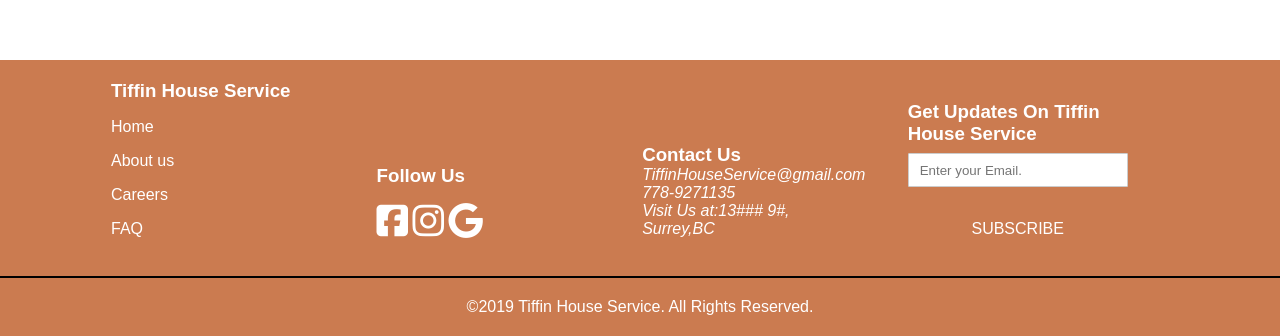
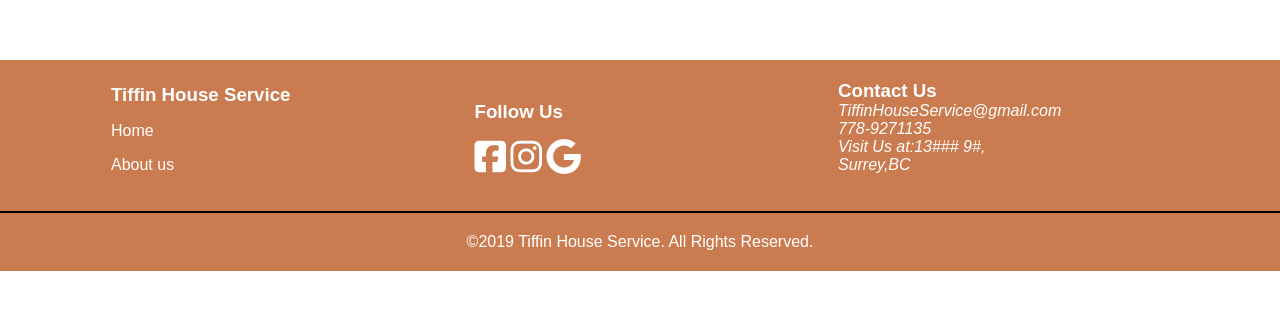
Before and after one commit to charanjattana648/TiffinHouseService, a PHP site: page /users/contact_us.php in a window 1280 px wide. Shown: the part 1380-1716 px from the top of the page. After the commit the page ends 1651 px from the top, so only its background shows below. Run offline with PHP 8.4, Linux system fonts and the light colour scheme; the visitor is signed in with stand-in values (Sample User, id 1); some libraries are stand-ins or nearby versions.

Commit message:
Modified files

```diff
--- a/css/style.css
+++ b/css/style.css
@@ -540,14 +540,14 @@ button#btn_subscribe {
 
 	display: inline-block;
 	padding: 40px 20px;
-	width: 22%;
+	width: 33%;
 	color: white;
 }
 .footer_top .left{
 
 	display: inline-block;
 	padding: 30px 15px;
-	width: 22%;
+	width: 33%;
 	color: white;
 }
 .footer_top .center_2 a{
@@ -741,7 +741,7 @@ div#company_message_outer {
 }
 .footer_top .left, .footer_top .center_1, .footer_top .center_2, .footer_top .right {
     display: inline-block;
-    width: 24%;
+    width: 33%;
     padding: 20px 15px;
 }
 .footer_top h3 {
--- a/inc/Utility/auth.php
+++ b/inc/Utility/auth.php
@@ -22,11 +22,12 @@ public static function add_user(User $new_user,string $type)
 	VALUES(:userfirstName,:user_lastName,:user_email,:user_pass,:user_phoneNUmber,:user_address,:user_postalCode)";
 
 	try{
+		$hashed_password=password_hash($new_user->getPassword(),PASSWORD_BCRYPT);
 		self::$db->query($insert_user_query);
 		self::$db->bind(':userfirstName',$new_user->getFirstName());
 		self::$db->bind(':user_lastName',$new_user->getLastName());
 		self::$db->bind(':user_email',$new_user->getUserEmail());
-		self::$db->bind(':user_pass',$new_user->getPassword());
+		self::$db->bind(':user_pass',$hashed_password);
 		self::$db->bind(':user_phoneNUmber',$new_user->getPhoneNumber());
 		self::$db->bind(':user_address',$new_user->getAddress());
 		self::$db->bind(':user_postalCode',$new_user->getPostalCode());
@@ -54,11 +55,12 @@ public static function add_dealer(Dealer $new_dealer,string $type)
 	VALUES(:userfirstName,:user_lastName,:user_email,:user_pass,:user_phoneNUmber,:user_address,:user_postalCode,:companyName,:isVerified)";
 
 	try{
+		$hashed_password=password_hash($new_dealer->getPassword(),PASSWORD_BCRYPT);
 		self::$db->query($insert_user_query);
 		self::$db->bind(':userfirstName',$new_dealer->getFirstName());
 		self::$db->bind(':user_lastName',$new_dealer->getLastName());
 		self::$db->bind(':user_email',$new_dealer->getUserEmail());
-		self::$db->bind(':user_pass',$new_dealer->getPassword());
+		self::$db->bind(':user_pass',$hashed_password);
 		self::$db->bind(':user_phoneNUmber',$new_dealer->getPhoneNumber());
 		self::$db->bind(':user_address',$new_dealer->getAddress());
 		self::$db->bind(':user_postalCode',$new_dealer->getPostalCode());
@@ -84,18 +86,26 @@ public static function add_dealer(Dealer $new_dealer,string $type)
 
 public static function signIn_user($userEmail,$pass,$type)
 {
-	$get_user_query="SELECT * FROM TiffinHouseDb.$type WHERE userEmail=:userEmail and password=:psw";
+
+	$get_user_query="SELECT * FROM TiffinHouseDb.$type WHERE userEmail=:userEmail";
 
 	try{
+
 		//echo "<br>type is ".$type;
 		self::$db->query($get_user_query);
 		self::$db->bind(":userEmail",$userEmail);
-		self::$db->bind(":psw",$pass);
+		//self::$db->bind(":psw",$hashed_password);
 		self::$db->execute();
 		//$user_data=new Dealer();
 		$user_data=self::$db->singleResult();
 		//var_dump($user_data);
-		return($user_data);
+		if($user_data!="" && password_verify($pass,$user_data->getPassword()))
+		{
+			return($user_data);
+		}
+		return "";
+		//var_dump($user_data);
+
 	}catch(PDOException $e)
 	{
 		echo $e->getMessage();
--- a/inc/controller/Order.js
+++ b/inc/controller/Order.js
@@ -31,12 +31,12 @@ $(document).ready(function(){
     })
 
     $(document).on('submit','form#payment_form',function(){
-        var x=validateData();
-        alert("Data is "+x);
+        var x=validate_Data();
+      //  alert("Data is "+x);
         return  x;
      });
 
-    function validateData(){
+    function validate_Data(){
         console.log("entered order jsfghjjhjhghhgssss");
     if (!regexEmail.test($("#email").val()))
     {
--- a/inc/controller/signUp_validation.js
+++ b/inc/controller/signUp_validation.js
@@ -1,7 +1,7 @@
 
 var phoneNumber=document.getElementById("pNumber");
 var email=document.getElementById("email_signUp");
-var pCode=document.getElementById("pCode");
+var pCode=document.getElementById("p_Code");
 var pass=document.getElementById("psw_signUp");
 var confirm_pass=document.getElementById("psw_repeat_signUp");
 var btnSubmit=document.getElementById("submit_signUp");
@@ -9,7 +9,7 @@ var sel_user_type=document.getElementById("user_type_signUp");
 /**Regular Expressions */
 var regex_phoneNumber=/^[\+]?[(]?[0-9]{3}[)]?[-\s\.]?[0-9]{3}[-\s\.]?[0-9]{4,6}$/im;
 var regex_email= /^\w+([\.-]?\w+)*@\w+([\.-]?\w+)*(\.\w{2,3})+$/;
-var regex_pCode=/[ABCEGHJKLMNPRSTVXY][0-9][ABCEGHJKLMNPRSTVWXYZ] ?[0-9][ABCEGHJKLMNPRSTVWXYZ][0-9]/;
+var regex_pCode=/[ABCEGHJKLMNPRSTVXY][0-9][ABCEGHJKLMNPRSTVWXYZ] ?[0-9][ABCEGHJKLMNPRSTVWXYZ][0-9]$/;
 var regex_psw=/^(?=.*\d)(?=.*[a-z])(?=.*[A-Z]).{6,20}$/;
 
 /**function to validate user or dealer data */
@@ -25,7 +25,7 @@ if(!regex_email.test(em))
 {
     alert("Please enter valid phone number!!");
     return false;
-}else if(!regex_pCode.test($("#pCode").val()))
+}else if(!regex_pCode.test($("#p_Code").val()))
 {
     alert("Please enter valid postal code!!");
     return false;
@@ -64,8 +64,8 @@ $(document).ready(function(){
             // document.getElementById("comp_name_lbl").style.display="none";
         }
       });
-      $("form#signUp_form").submit(function(){
-          console.log("entering validation")
-          validate_Data();
-      })
+    //   $("form#signUp_form").submit(function(){
+    //       console.log("entering validation")
+    //       validate_Data();
+    //   })
 });
--- a/users/contact_us.php
+++ b/users/contact_us.php
@@ -10,7 +10,8 @@ require_once("../requireFiles.php");
 		<select class="company_name_select" name="company_name">
 		   <option value="admin">Tiffin House Service (Admin)</option>
 			<option value="happy">Happy</option>
-			<option value="happy">Hunger Feed</option>
+			<option value="Hunger Feed">Hunger Feed</option>
+			<option value="Tasty Tiffin">Tasty Tiffin</option>
 		</select><br>
 		<input type="text" name="fName_cu" placeholder="Enter FirstName" /><br>
 		<input type="text" name="lName_cu" placeholder="Enter LastName"/><br>
--- a/views/footer.php
+++ b/views/footer.php
@@ -4,8 +4,7 @@
 			<h3>Tiffin House Service</h3>
 			<p><a href="http://localhost/index.php">Home</a></p>
 			<p><a href="http://localhost/users/about_us.php">About us</a></p>
-			<p><a href="#">Careers</a></p>
-			<p><a href="#">FAQ</a></p>
+
 
 		</div>
 		<div class="center_1">
@@ -23,11 +22,6 @@
 				Surrey,BC
 
 			</address>
-		</div>
-		<div class="right">
-			<h3>Get Updates On Tiffin House Service</h3>
-			<input id="email_subscribe" type="email" placeholder="Enter your Email."/><br>
-			<button id="btn_subscribe">SUBSCRIBE</button>
 		</div>
 	</div>
 	<hr class="footer_line">
--- a/views/header.php
+++ b/views/header.php
@@ -11,6 +11,7 @@
 		<link rel="stylesheet" href="../css/index.css"/>
 		<script src='https://kit.fontawesome.com/a076d05399.js'></script>
 		<script src="https://ajax.googleapis.com/ajax/libs/jquery/3.4.1/jquery.min.js"></script>
+		<link href="https://stackpath.bootstrapcdn.com/font-awesome/4.7.0/css/font-awesome.min.css" rel="stylesheet" integrity="sha384-wvfXpqpZZVQGK6TAh5PVlGOfQNHSoD2xbE+QkPxCAFlNEevoEH3Sl0sibVcOQVnN" crossorigin="anonymous">
 	</head>
 	<body>
 
--- a/views/signUp.php
+++ b/views/signUp.php
@@ -18,21 +18,12 @@ btn.onclick=function(){
 }
 }
 
-/*var btn=document.getElementById('signIn_page');
-btn.onclick=function(){
-	console.log("Entering signIn")
-	document.getElementById('signUp').style.display='none';
-
-	document.getElementById('signIn').style.display='none';
-}*/
-
-
     </script>
 <!-- The Modal (contains the Sign Up form) -->
 <div id="signUp" class="modal">
   <span onclick="document.getElementById('signUp').style.display='none'" class="close" title="Close Modal"></span>
 
-  <form class="modal-content" method="post" id="signUp_form" action="./views/signUp_Login.php">
+  <form class="modal-content" method="post" id="signUp_form" action="http://localhost/views/signUp_Login.php">
     <div class="container">
       <h1>Sign Up</h1>
       <p class="msg">Please fill in this form to create an account.</p>
@@ -58,7 +49,7 @@ btn.onclick=function(){
       <input type="text" placeholder="Enter Address" name="address" required>
       </p>  <p id="signUp_row">
       <label for="pCode"><b>Postal Code</b></label>
-      <input type="text" placeholder="XXX XXX" name="pCode" id="pCode" required>
+      <input type="text" placeholder="XXX XXX" name="pCode" id="p_Code" required>
       </p>  <p id="signUp_row">
 
       <label for="psw"><b>Password</b></label>
@@ -85,15 +76,3 @@ btn.onclick=function(){
   <script src="https://ajax.googleapis.com/ajax/libs/jquery/3.4.1/jquery.min.js"></script>
   <script src="../inc/controller/signUp_validation.js"> </script>
 </div>
-<?php
-
-//include ("./model/dbConn.php");
-//include ("./model/auth.php");
-  //require "./model/dbConn.php";
-  // include ("./inc/Utility/auth.php");
-
-// require_once  ("./inc/Entities/User.class.php");
-// require_once  ("./inc/Entities/Dealer.class.php");
-// require_once  ("./inc/Utility/auth.php");
-
-  ?>
```
Also changed, not shown: views/signUp_Login.php (+9 -7 lines).
